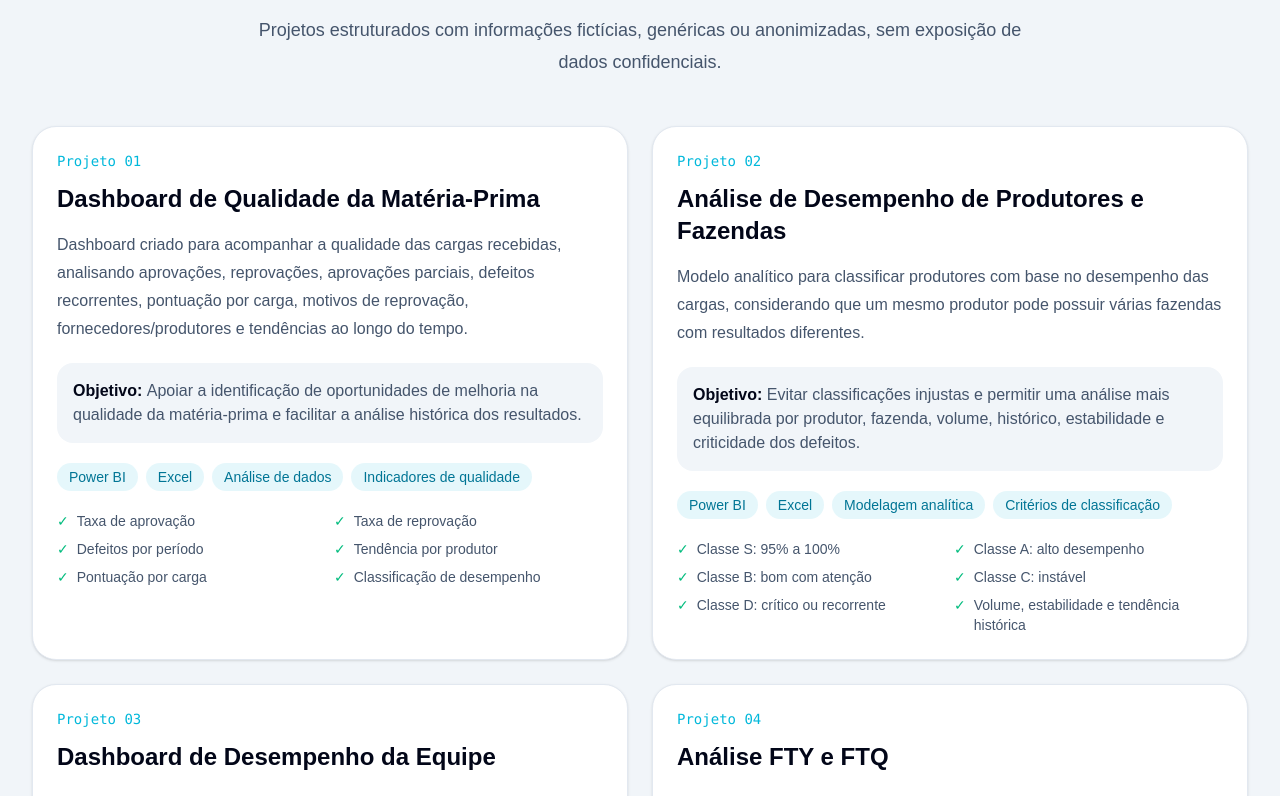
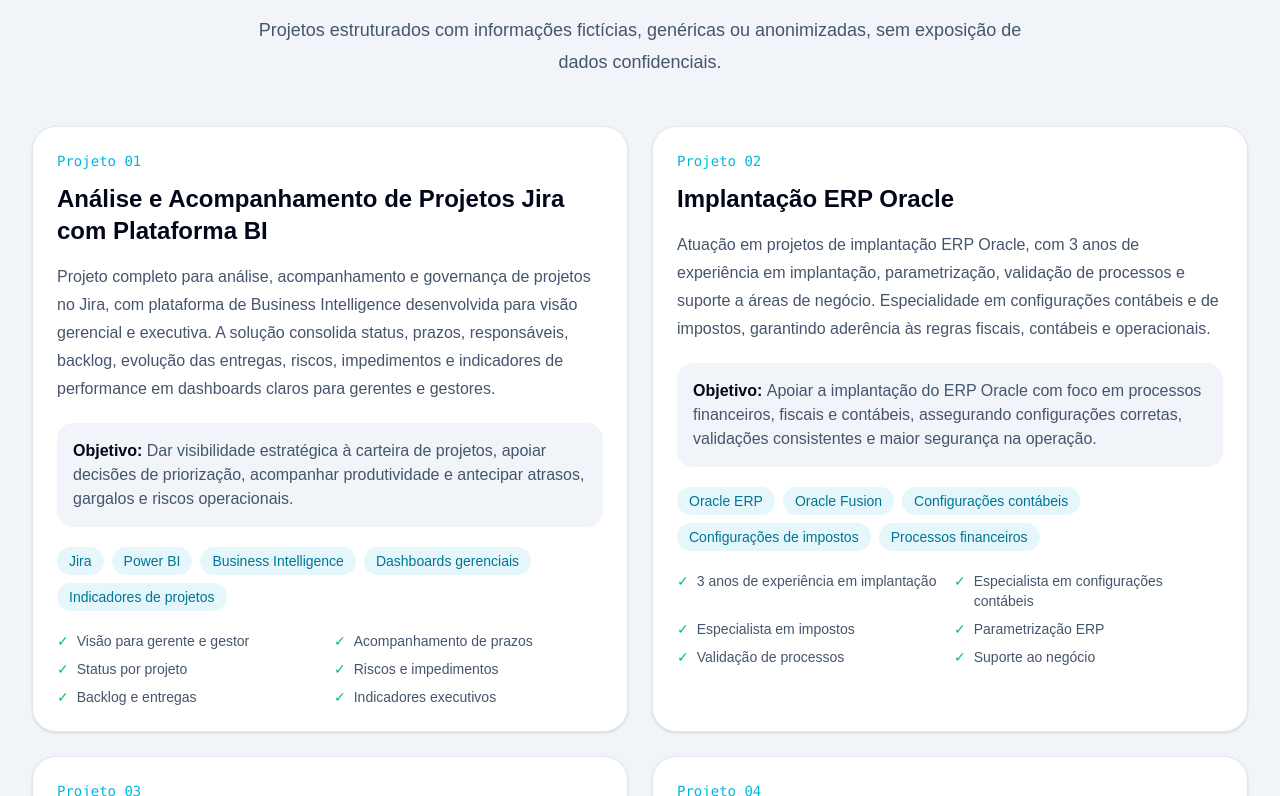
Before and after one commit to EzequielBruno/Portif-lio, a Next.js app: page / in a window 1280 px wide. Shown: the part 1804-2600 px from the top of the page. Built offline with nearby package versions, Linux system fonts and the light colour scheme.

Commit message:
Atualiza projetos ERP e integrações

```diff
--- a/src/data/portfolioData.ts
+++ b/src/data/portfolioData.ts
@@ -27,6 +27,9 @@
 ];
 
 export const projects: Project[] = [
+  { title: "Análise e Acompanhamento de Projetos Jira com Plataforma BI", description: "Projeto completo para análise, acompanhamento e governança de projetos no Jira, com plataforma de Business Intelligence desenvolvida para visão gerencial e executiva. A solução consolida status, prazos, responsáveis, backlog, evolução das entregas, riscos, impedimentos e indicadores de performance em dashboards claros para gerentes e gestores.", objective: "Dar visibilidade estratégica à carteira de projetos, apoiar decisões de priorização, acompanhar produtividade e antecipar atrasos, gargalos e riscos operacionais.", tools: ["Jira", "Power BI", "Business Intelligence", "Dashboards gerenciais", "Indicadores de projetos"], highlights: ["Visão para gerente e gestor", "Acompanhamento de prazos", "Status por projeto", "Riscos e impedimentos", "Backlog e entregas", "Indicadores executivos"] },
+  { title: "Implantação ERP Oracle", description: "Atuação em projetos de implantação ERP Oracle, com 3 anos de experiência em implantação, parametrização, validação de processos e suporte a áreas de negócio. Especialidade em configurações contábeis e de impostos, garantindo aderência às regras fiscais, contábeis e operacionais.", objective: "Apoiar a implantação do ERP Oracle com foco em processos financeiros, fiscais e contábeis, assegurando configurações corretas, validações consistentes e maior segurança na operação.", tools: ["Oracle ERP", "Oracle Fusion", "Configurações contábeis", "Configurações de impostos", "Processos financeiros"], highlights: ["3 anos de experiência em implantação", "Especialista em configurações contábeis", "Especialista em impostos", "Parametrização ERP", "Validação de processos", "Suporte ao negócio"] },
+  { title: "Oracle Integration Cloud (OIC) para Integrações ERP", description: "Experiência com Oracle Integration Cloud (OIC) aplicada a integrações de ERP, conectando sistemas, automatizando fluxos de dados e apoiando processos corporativos entre módulos, plataformas e aplicações externas.", objective: "Viabilizar integrações confiáveis entre o ERP Oracle e outros sistemas, reduzindo retrabalho manual, aumentando rastreabilidade e melhorando a consistência das informações.", tools: ["Oracle Integration Cloud", "OIC", "Oracle ERP", "APIs", "Integrações"], highlights: ["Integrações de ERP", "Automação de fluxos", "Conexão entre sistemas", "APIs", "Rastreabilidade", "Consistência de dados"] },
   { title: "Dashboard de Qualidade da Matéria-Prima", description: "Dashboard criado para acompanhar a qualidade das cargas recebidas, analisando aprovações, reprovações, aprovações parciais, defeitos recorrentes, pontuação por carga, motivos de reprovação, fornecedores/produtores e tendências ao longo do tempo.", objective: "Apoiar a identificação de oportunidades de melhoria na qualidade da matéria-prima e facilitar a análise histórica dos resultados.", tools: ["Power BI", "Excel", "Análise de dados", "Indicadores de qualidade"], highlights: ["Taxa de aprovação", "Taxa de reprovação", "Defeitos por período", "Tendência por produtor", "Pontuação por carga", "Classificação de desempenho"] },
   { title: "Análise de Desempenho de Produtores e Fazendas", description: "Modelo analítico para classificar produtores com base no desempenho das cargas, considerando que um mesmo produtor pode possuir várias fazendas com resultados diferentes.", objective: "Evitar classificações injustas e permitir uma análise mais equilibrada por produtor, fazenda, volume, histórico, estabilidade e criticidade dos defeitos.", tools: ["Power BI", "Excel", "Modelagem analítica", "Critérios de classificação"], highlights: ["Classe S: 95% a 100%", "Classe A: alto desempenho", "Classe B: bom com atenção", "Classe C: instável", "Classe D: crítico ou recorrente", "Volume, estabilidade e tendência histórica"] },
   { title: "Dashboard de Desempenho da Equipe", description: "Dashboard voltado ao acompanhamento de produtividade, desempenho operacional, volume de análises, indicadores de rotina e apoio à liderança.", objective: "Acompanhar a evolução da equipe, identificar gargalos, apoiar decisões e visualizar tendências de desempenho.", tools: ["Power BI", "Excel", "Indicadores operacionais"], highlights: ["Produtividade", "Volume de análises", "Rotina operacional", "Gargalos", "Apoio à liderança"] },
@@ -40,12 +43,12 @@
 export const skillGroups: SkillGroup[] = [
   { title: "Dados e BI", skills: ["Power BI", "Excel", "Power Query", "DAX", "Modelagem de dados", "Dashboards", "Indicadores", "Análise de tendências"] },
   { title: "Indústria e Qualidade", skills: ["Controle de qualidade", "Análise de matéria-prima", "Indicadores industriais", "Melhoria contínua", "Lean Six Sigma", "PCP", "Análise de processos", "Gestão visual"] },
-  { title: "ERP e Relatórios", skills: ["Oracle Fusion ERP", "OTBI", "BI Publisher", "SQL", "Relatórios financeiros/operacionais", "Validação de dados", "Integração entre sistemas"] },
+  { title: "ERP, Fiscal e Integrações", skills: ["Oracle Fusion ERP", "Oracle ERP", "OIC", "OTBI", "BI Publisher", "SQL", "Implantação ERP", "Configurações contábeis", "Configurações de impostos", "Integração entre sistemas"] },
   { title: "Desenvolvimento", skills: ["HTML", "CSS", "JavaScript", "TypeScript", "React", "Next.js", "NestJS", "APIs", "PostgreSQL", "Prisma", "Docker"] },
 ];
 
-export const services = ["Criação de dashboards em Power BI", "Organização e automação de planilhas Excel", "Desenvolvimento de relatórios gerenciais", "Análise de indicadores industriais", "Consultoria em melhoria de processos", "Relatórios Oracle OTBI / BI Publisher", "Integrações e automações com dados", "Desenvolvimento de sistemas web simples para processos internos"];
+export const services = ["Criação de dashboards em Power BI", "Organização e automação de planilhas Excel", "Desenvolvimento de relatórios gerenciais", "Análise de indicadores industriais", "Consultoria em melhoria de processos", "Relatórios Oracle OTBI / BI Publisher", "Implantação e parametrização ERP Oracle", "Integrações ERP com Oracle Integration Cloud (OIC)", "Integrações e automações com dados", "Desenvolvimento de sistemas web simples para processos internos"];
 
 export const processSteps = ["Entendimento do problema", "Levantamento dos dados disponíveis", "Organização e tratamento das informações", "Criação dos indicadores", "Desenvolvimento do dashboard ou solução", "Validação dos cálculos", "Ajustes com base no uso real", "Entrega e orientação de uso"];
 
-export const experienceItems = ["Atuação em ambiente industrial", "Controle de qualidade da matéria-prima", "Acompanhamento de resultados operacionais", "Apoio à equipe técnica", "Desenvolvimento de dashboards próprios", "Estudos em Power BI, Excel e análise de dados", "Conhecimentos em Oracle ERP, relatórios e automações", "Aplicação de melhoria contínua na rotina profissional"];
+export const experienceItems = ["Atuação em ambiente industrial", "Controle de qualidade da matéria-prima", "Acompanhamento de resultados operacionais", "Apoio à equipe técnica", "Desenvolvimento de dashboards próprios", "Estudos em Power BI, Excel e análise de dados", "3 anos de experiência em implantação ERP Oracle", "Especialista em configurações contábeis e de impostos", "Experiência em integrações ERP com Oracle Integration Cloud (OIC)", "Conhecimentos em Oracle ERP, relatórios e automações", "Aplicação de melhoria contínua na rotina profissional"];
```
